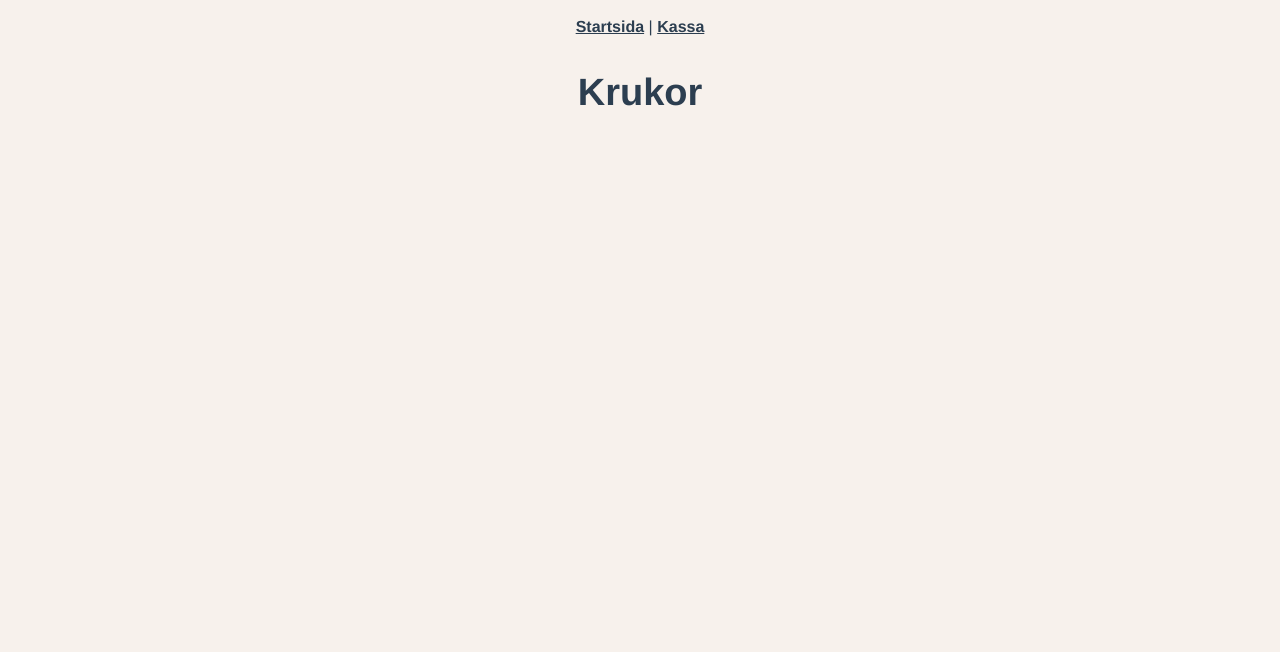
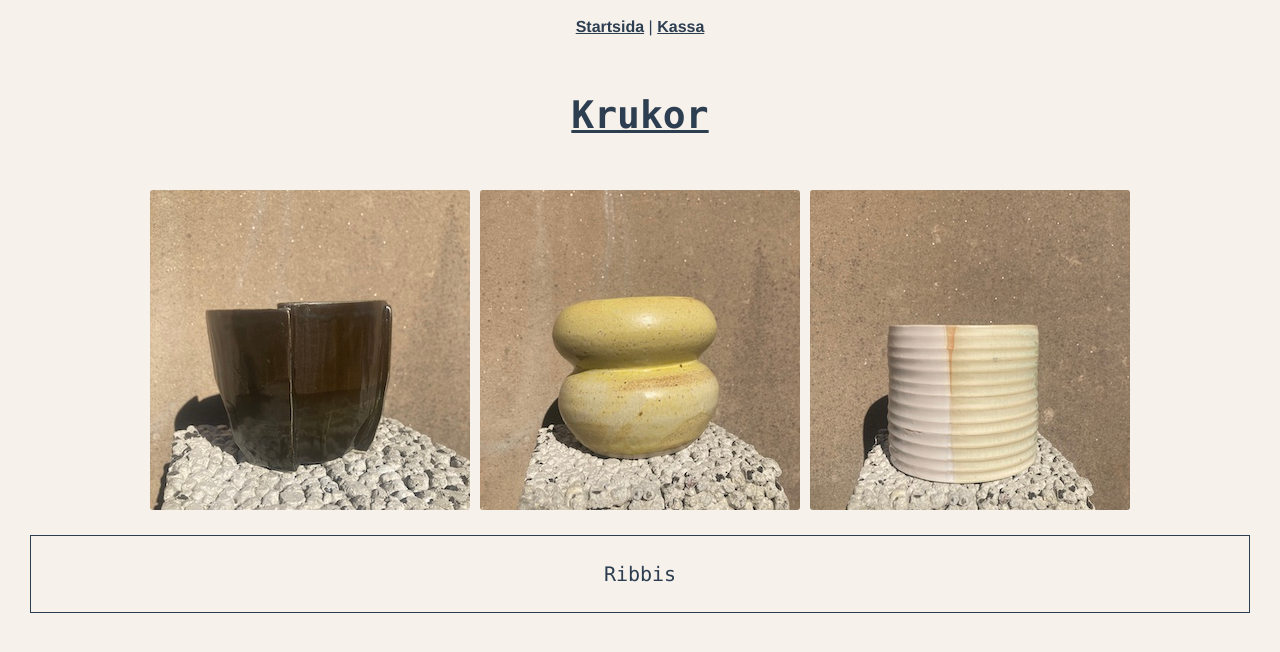
Before and after one commit to clartor/ceramics, a Vue app: page /krukor in a window 1280 px wide. Shown: the top 652 px of the page. Built offline with nearby package versions, Linux system fonts and the light colour scheme.

Commit message:
varusidor klara

```diff
--- a/src/App.vue
+++ b/src/App.vue
@@ -29,4 +29,41 @@
     }
   }
 }
+h1{
+  font-size: 26px;
+  font-family: "Lucida Console", "Courier New", monospace;
+  // border: solid 1px;
+  padding: 10px;
+  text-decoration: underline;
+  line-height: 1.8;
+}
+p{
+  font-size: 20px;
+  font-family: "Lucida Console", "Courier New", monospace;
+  border: solid 1px;
+  padding: 20px;
+  line-height: 1.8;
+}
+.varor{
+  font-size: 0;
+  width: 1220px;
+  margin: 0 auto;
+
+}
+.varor a {
+  margin: 40px;
+  /* border: 3px solid transparent; */
+  display: inline-block;
+  /* -webkit-border-radius: 8px;
+  border-radius: 8px; */
+}
+.varor img {
+  padding: 5px;
+  -wevarorbkit-border-radius: 4px;
+  border-radius: 8px;
+
+}
+// .varor img:hover {
+//   opacity: 0.25;
+// }
 </style>
--- a/src/views/Home.vue
+++ b/src/views/Home.vue
@@ -18,33 +18,32 @@
 
       <div id="imagelist">
         <!-- bilder = 320x320px -->
-
         <router-link to="/slatis">
-        <img src="../../public/keramikBilder/kopparSläta.jpg" alt="" class="produkt2"/>
+        <img src="../../public/keramikBilder/kopparSläta.jpg" alt="" class="produkt1"/>
         <p>Slätis</p></router-link>
         <router-link to="/lugn">
-        <img src="../../public/keramikBilder/koppUtanÖra.jpg" alt="" class="produkt9"/>
+        <img src="../../public/keramikBilder/koppUtanÖra.jpg" alt="" class="produkt2"/>
         <p>Lugn</p></router-link>
         <router-link to="/kaffe">
-        <img src="../../public/keramikBilder/brunMugg.jpg" alt="" class="produkt10"/>
+        <img src="../../public/keramikBilder/brunMugg.jpg" alt="" class="produkt3"/>
         <p>Kaffe</p></router-link>
         <router-link to="/ribbis">
-        <img src="../../public/keramikBilder/kopparRibb.png" alt="" class="produkt3"/>
+        <img src="../../public/keramikBilder/kopparRibb.png" alt="" class="produkt4"/>
         <p>Ribbis</p></router-link>
         <router-link to="/lillOra">
-        <img src="../../public/keramikBilder/kopparSmåÖron.png" alt="" class="produkt1"/>
+        <img src="../../public/keramikBilder/kopparSmåÖron.png" alt="" class="produkt5"/>
         <p>Lill-öra</p></router-link>
         <router-link to="/oljeflaska">
-        <img src="../../public/keramikBilder/olja.jpg" alt="" class="produkt5"/>
+        <img src="../../public/keramikBilder/olja.jpg" alt="" class="produkt6"/>
         <p>Oljeflaska</p></router-link>
         <router-link to="/kannor">
-        <img src="../../public/keramikBilder/kannaEn.jpg" alt="" class="produkt4"/>
+        <img src="../../public/keramikBilder/kannaEn.jpg" alt="" class="produkt7"/>
         <p>Kannor</p></router-link>
         <router-link to="/mortlar">
-        <img src="../../public/keramikBilder/Mortel.jpg" alt="" class="produkt6"/>
+        <img src="../../public/keramikBilder/Mortel.jpg" alt="" class="produkt8"/>
         <p>Mortlar</p></router-link>
         <router-link to="/krukor">
-        <img src="../../public/keramikBilder/kruka.jpg" alt="" class="produkt8"/>
+        <img src="../../public/keramikBilder/kruka.jpg" alt="" class="produkt9"/>
         <p>Krukor</p></router-link>
       </div>
 
@@ -56,10 +55,8 @@
       Alla våra produkter är veganska. När vi tar upp leran så går vi noga igenom den så att ingen mask, larv, bagge eller fisk skadas.
       <br>
       För varje produkt ni köper så planterar vi ett träd i Kiruna.
-      <br>
       Istället för att skydda kopparna med bubbelplast tar vi begagnade kläder från hemlösa och skyddar produkterna.
-      <br>
-      För att minska miljöpåverkan levereras allt med cykel. Planera ditt köp, leveransen kan ta allt från en dag till 1 år, berorende på hur vältränad budet är.
+     För att minska miljöpåverkan levereras allt med cykel. Planera ditt köp, leveransen kan ta allt från en dag till 1 år, berorende på hur vältränad budet är.
       </p>
 
     </body>
@@ -103,10 +100,10 @@ p{
 }
 #imagelist a {
   margin: 40px;
-  border: 3px solid transparent;
+  /* border: 3px solid transparent; */
   display: inline-block;
-  -webkit-border-radius: 8px;
-  border-radius: 8px;
+  /* -webkit-border-radius: 8px;
+  border-radius: 8px; */
 }
 #imagelist img {
   -webkit-border-radius: 4px;
--- a/src/views/VaruSpecar/Kaffe.vue
+++ b/src/views/VaruSpecar/Kaffe.vue
@@ -1,5 +1,10 @@
 <template>
+<div class="varor">
     <div class="kaffe">
         <h1>Kaffe</h1>
+        <img src="../../../public/keramikBilder/brunMugg.jpg" alt="" class="produkt3"/>
+        <img src="/../../keramikBilder/bild2/brunMugg2.jpg" alt="" class=""/>
+        <p>Kaffe</p>
     </div>
+</div>
 </template>
--- a/src/views/VaruSpecar/Kannor.vue
+++ b/src/views/VaruSpecar/Kannor.vue
@@ -1,5 +1,10 @@
 <template>
+<div class="varor">
     <div class="kannor">
         <h1>Kannor</h1>
+        <img src="../../../public/keramikBilder/kannaEn.jpg" alt="" class="produkt7"/>
+        <img src="/../../keramikBilder/bild2/kannaTvå.jpg" alt="" class=""/>
+        <p>En annan kanna</p>
+    </div>
     </div>
 </template>
--- a/src/views/VaruSpecar/Krukor.vue
+++ b/src/views/VaruSpecar/Krukor.vue
@@ -1,5 +1,11 @@
 <template>
+<div class="varor">
     <div class="krukor">
         <h1>Krukor</h1>
+        <img src="../../../public/keramikBilder/kruka.jpg" alt="" class="produkt9"/>
+        <img src="/../../keramikBilder/bild2/kruka2.jpg" alt="" class=""/>
+        <img src="/../../keramikBilder/bild2/kruka3.jpg" alt="" class=""/>
+        <p>Ribbis</p>
     </div>
+</div>
 </template>
--- a/src/views/VaruSpecar/LillOra.vue
+++ b/src/views/VaruSpecar/LillOra.vue
@@ -1,5 +1,10 @@
 <template>
+<div class="varor">
     <div class="lillOra">
         <h1>LillÖra</h1>
+        <img src="../../../public/keramikBilder/kopparSmåÖron.png" alt="" class="produkt5"/>
+        <img src="/../../keramikBilder/bild2/kopparSmåÖron2.jpg" alt="" class=""/>
+        <p>LillÖra</p>
     </div>
+</div>
 </template>
--- a/src/views/VaruSpecar/Lugn.vue
+++ b/src/views/VaruSpecar/Lugn.vue
@@ -1,5 +1,10 @@
 <template>
+<div class="varor">
     <div class="lugn">
         <h1>Lugn</h1>
+        <img src="../../../public/keramikBilder/koppUtanÖra.jpg" alt="" class="produkt2"/>
+        <img src="/../../keramikBilder/bild2/koppUtanÖra2.jpg" alt="" class=""/>
+        <p>Lugn</p>
     </div>
+</div>
 </template>
--- a/src/views/VaruSpecar/Mortlar.vue
+++ b/src/views/VaruSpecar/Mortlar.vue
@@ -1,5 +1,10 @@
 <template>
+<div class="varor">
     <div class="mortlar">
         <h1>Mortlar</h1>
+        <img src="../../../public/keramikBilder/Mortel.jpg" alt="" class="produkt8"/>
+        <img src="/../../keramikBilder/bild2/mortlar2.png" alt="" class=""/>
+        <p>Mortlar</p>
     </div>
+</div>
 </template>
--- a/src/views/VaruSpecar/Oljeflaska.vue
+++ b/src/views/VaruSpecar/Oljeflaska.vue
@@ -1,5 +1,10 @@
 <template>
+<div class="varor">
     <div class="oljeflaska">
         <h1>Oljeflaska</h1>
+        <img src="../../../public/keramikBilder/olja.jpg" alt="" class="produkt6"/>
+        <img src="/../../keramikBilder/bild2/olja2.jpg" alt="" class=""/>
+        <p>Olja</p>
     </div>
+</div>
 </template>
--- a/src/views/VaruSpecar/Ribbis.vue
+++ b/src/views/VaruSpecar/Ribbis.vue
@@ -1,5 +1,11 @@
 <template>
+<div class="varor">
     <div class="ribbis">
         <h1>Ribbis</h1>
+        <img src="../../../public/keramikBilder/kopparRibb.png" alt="" class="produkt4"/>
+        <img src="/../../keramikBilder/bild2/kopparRibb2.jpg" alt="" class=""/>
+        <p>Ribbis</p>
     </div>
+
+</div>
 </template>
--- a/src/views/VaruSpecar/Slatis.vue
+++ b/src/views/VaruSpecar/Slatis.vue
@@ -1,7 +1,10 @@
 <template>
+<div class="varor">
     <div class="slatis">
         <h1>Slätis</h1>
-        <!-- <img src="../../public/keramikBilder/kopparSläta.jpg" alt="" class="produkt2"/> -->
+        <img src="../../../public/keramikBilder/kopparSläta.jpg" alt="" class="produkt1"/>
+        <img src="/../../keramikBilder/bild2/kopparSläta2.png" alt="" class=""/>
         <p>Slätis</p>
     </div>
+</div>
 </template>
```
